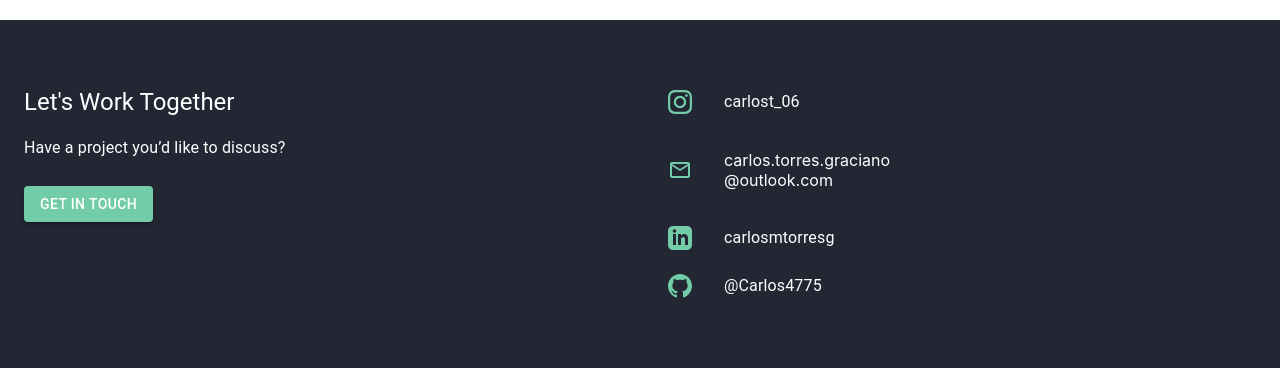
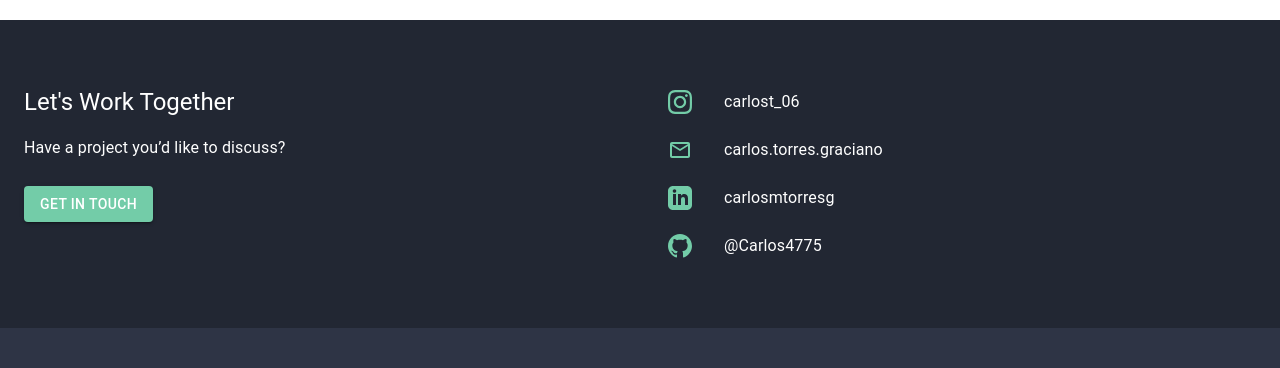
Before and after one commit to Carlos4775/Portfolio, a React (Create React App) app in the folder portafolio/: page / in a window 1280 px wide. Shown: the part 4349-4717 px from the top of the page. Built offline with nearby package versions, Linux system fonts and the light colour scheme.

Commit message:
Add schema markup metadata

```diff
--- a/portafolio/src/components/ExperienceSection.jsx
+++ b/portafolio/src/components/ExperienceSection.jsx
@@ -52,9 +52,21 @@ const ExperienceSection = () => {
           <Divider variant="fullWidth" component="div" />
         </Box>
         <Box>
-          <Grid container spacing={3}>
+          <Grid
+            container
+            spacing={3}
+            itemScope
+            itemType="http://schema.org/ItemList"
+          >
             {experiences.map((exp, index) => (
-              <Grid item xs={12} key={index}>
+              <Grid
+                itemProp="itemListElement"
+                itemScope
+                itemType="http://schema.org/CreativeWork"
+                item
+                xs={12}
+                key={index}
+              >
                 <Grid container spacing={3}>
                   {!isMobileView ? (
                     <>
@@ -71,7 +83,11 @@ const ExperienceSection = () => {
                         </Box>
                       </Grid>
                       <Grid xs={2} item style={{ padding: "0 10px" }}>
-                        <Box fontWeight="fontWeightLight" fontSize={16}>
+                        <Box
+                          fontWeight="fontWeightLight"
+                          fontSize={16}
+                          itemProp="datePublished"
+                        >
                           {exp.yearFrom} - {exp.yearTo}
                         </Box>
                       </Grid>
@@ -85,13 +101,21 @@ const ExperienceSection = () => {
                     item
                     style={{ padding: "0 10px" }}
                   >
-                    <Box fontWeight="fontWeightBold" fontSize={20}>
+                    <Box
+                      fontWeight="fontWeightBold"
+                      fontSize={20}
+                      itemProp="name"
+                    >
                       {exp.position}
                     </Box>
-                    <Box fontWeight="fontWeightRegular" fontSize={16}>
+                    <Box
+                      fontWeight="fontWeightRegular"
+                      fontSize={16}
+                      itemProp="publisher"
+                    >
                       {exp.companyName}
                     </Box>
-                    <Box>
+                    <Box itemProp="description">
                       <ul>
                         {exp.roles.map((role, index) => (
                           <li key={index} style={{ marginBottom: 20 }}>
--- a/portafolio/src/components/Footer.jsx
+++ b/portafolio/src/components/Footer.jsx
@@ -14,6 +14,32 @@ import instagramicon from "../icons/iconmonstr-instagram-11.svg";
 import emailicon from "../icons/email_black_24dp.svg";
 import linkedinicon from "../icons/iconmonstr-linkedin-3.svg";
 import githubicon from "../icons/iconmonstr-github-1.svg";
+
+const socialLinks = [
+  {
+    href: "https://www.instagram.com/carlost_06/",
+    target: "_blank",
+    icon: instagramicon,
+    text: "carlost_06",
+  },
+  {
+    href: "mailto:carlos.torres.graciano@outlook.com",
+    icon: emailicon,
+    text: "carlos.torres.graciano",
+  },
+  {
+    href: "https://www.linkedin.com/in/carlosmtorresg/",
+    target: "_blank",
+    icon: linkedinicon,
+    text: "carlosmtorresg",
+  },
+  {
+    href: "https://github.com/Carlos4775",
+    target: "_blank",
+    icon: githubicon,
+    text: "@Carlos4775",
+  },
+];
 
 const useStyles = makeStyles(() => ({
   custom: {
@@ -95,83 +121,44 @@ const Footer = () => {
                 component="nav"
                 aria-label="main mailbox folders"
                 className={classes.list}
+                itemScope
+                itemType="http://schema.org/ItemList"
               >
+                {socialLinks.map((link, index) => (
                   <a
-                  href="https://www.instagram.com/carlost_06/"
-                  target="_blank"
+                    key={index}
+                    href={link.href}
+                    target={link.target}
                     rel="noreferrer"
                     style={{ textDecoration: "none", color: "#ffffff" }}
+                    itemScope
+                    itemType="http://schema.org/ProfilePage"
                   >
-                  <ListItem button>
+                    <ListItem button itemProp="itemListElement">
                       <ListItemIcon>
                         <img
-                        src={instagramicon}
-                        alt="instagram"
+                          src={link.icon}
+                          alt={link.text}
                           height={24}
                           width={24}
+                          itemType="image"
                         />
                       </ListItemIcon>
-                    <ListItemText primary="carlost_06" />
+                      <ListItemText primary={link.text} itemType="name" />
                     </ListItem>
                   </a>
-                <a
-                  href="mailto:carlos.torres.graciano@outlook.com"
-                  style={{ textDecoration: "none", color: "#ffffff" }}
-                >
-                  <ListItem button>
-                    <ListItemIcon>
-                      <img src={emailicon} alt="email" height={24} width={24} />
-                    </ListItemIcon>
-                    <p style={{ display: "inline-block" }}>
-                      carlos.torres.graciano
-                      <br />
-                      @outlook.com
-                    </p>
-                  </ListItem>
-                </a>
-                <a
-                  href="https://www.linkedin.com/in/carlosmtorresg/"
-                  target="_blank"
-                  rel="noreferrer"
-                  style={{ textDecoration: "none", color: "#ffffff" }}
-                >
-                  <ListItem button>
-                    <ListItemIcon>
-                      <img
-                        src={linkedinicon}
-                        alt="linkedin"
-                        height={24}
-                        width={24}
-                      />
-                    </ListItemIcon>
-                    <ListItemText primary="carlosmtorresg" />
-                  </ListItem>
-                </a>
-                <a
-                  href="https://github.com/Carlos4775"
-                  target="_blank"
-                  rel="noreferrer"
-                  style={{ textDecoration: "none", color: "#ffffff" }}
-                >
-                  <ListItem button>
-                    <ListItemIcon>
-                      <img
-                        src={githubicon}
-                        alt="github"
-                        height={24}
-                        width={24}
-                      />
-                    </ListItemIcon>
-                    <ListItemText primary="@Carlos4775" />
-                  </ListItem>
-                </a>
+                ))}
               </List>
             </Grid>
           </Grid>
         </Container>
       </div>
-      <div className={classes.footer}>
-        <span className={classes.copyright}>
+      <div
+        className={classes.footer}
+        itemScope
+        itemType="http://schema.org/CreativeWork"
+      >
+        <span className={classes.copyright} itemProp="copyrightHolder">
           2021 Carlos Torres. All rights reserved
         </span>
       </div>
--- a/portafolio/src/components/ProjectCard.jsx
+++ b/portafolio/src/components/ProjectCard.jsx
@@ -21,7 +21,7 @@ const ProjectCard = ({ title, description, image, altImage, status }) => {
   const classes = useStyles();
 
   return (
-    <div>
+    <div itemScope itemType="http://schema.org/SoftwareApplication">
       <Card
         className={classes.root}
         style={{
@@ -31,19 +31,25 @@ const ProjectCard = ({ title, description, image, altImage, status }) => {
         }}
       >
         <CardHeader avatar={status} />
-        <CardMedia className={classes.media} component="img" alt={altImage} />
+        <CardMedia
+          className={classes.media}
+          component="img"
+          alt={altImage}
+          itemProp="image"
+        />
         <CardContent></CardContent>
       </Card>
       <Typography
         variant="h6"
         color="textPrimary"
         component="p"
+        itemProp="name"
         style={{ marginTop: "20px", fontWeight: "bold" }}
       >
         {title}
       </Typography>
 
-      <Typography variant="body2" color="textSecondary">
+      <Typography variant="body2" color="textSecondary" itemProp="description">
         {description}
       </Typography>
     </div>
--- a/portafolio/src/components/ProjectsSection.jsx
+++ b/portafolio/src/components/ProjectsSection.jsx
@@ -26,9 +26,21 @@ const ProjectsSection = () => {
             container
             spacing={4}
             style={{ display: "flex", justifyContent: "center" }}
+            itemScope
+            itemType="http://schema.org/ItemList"
           >
             {projects.map((project, index) => (
-              <Grid item xs={12} sm={6} md={4} lg={3} key={index}>
+              <Grid
+                item
+                xs={12}
+                sm={6}
+                md={4}
+                lg={3}
+                key={index}
+                itemProp="itemListElement"
+                itemScope
+                itemType="http://schema.org/CreativeWork"
+              >
                 <Link
                   href={project.url}
                   style={{ textDecoration: "none" }}
--- a/portafolio/src/components/ServicesSection.jsx
+++ b/portafolio/src/components/ServicesSection.jsx
@@ -19,15 +19,28 @@ const ServicesSection = () => {
             container
             spacing={4}
             style={{ display: "flex", justifyContent: "center" }}
+            itemScope
+            itemType="http://schema.org/ItemList"
           >
             {services.map((service, index) => (
-              <Grid item xs={12} md={4} key={index}>
+              <Grid
+                item
+                xs={12}
+                md={4}
+                key={index}
+                itemProp="itemListElement"
+                itemScope
+                itemType="http://schema.org/Service"
+              >
                 <SimpleCard
                   title={service.title}
                   subtitle={service.subtitle}
                   text={service.text}
                   icon={service.icon}
                   alt={service.iconAltText}
+                  itemProp="offers"
+                  itemScope
+                  itemType="http://schema.org/Offer"
                 />
               </Grid>
             ))}
```
Also changed, not shown: portafolio/src/components/FormationSection.jsx (+24 -4 lines). Lines whose indentation alone changed are shown as unchanged.
